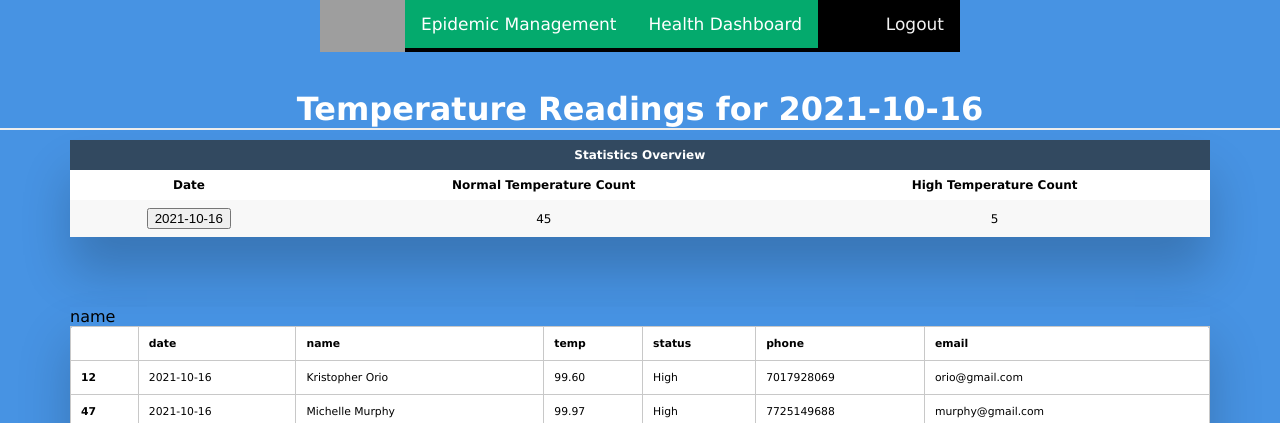
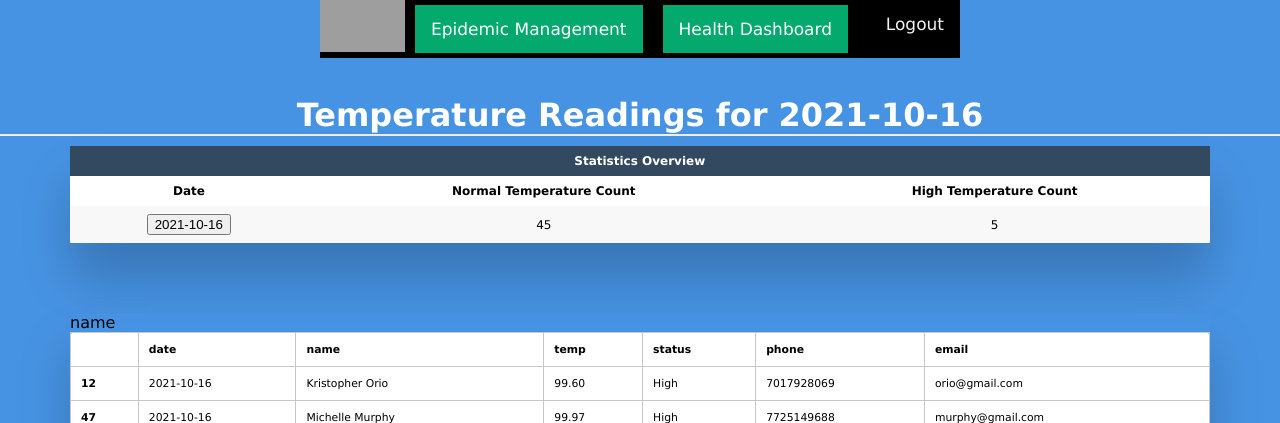
Before and after one commit to InsertWittyCommentHere/CAC-Temperature-Monitor-App, a Flask app: page /plot16 in a window 1280 px wide. Shown: the top 423 px of the page. Run offline with Flask 2, Linux system fonts and the light colour scheme; some libraries are stand-ins or nearby versions; grey boxes are pictures that could not be loaded.

Commit message:
Update plots16.html

```diff
--- a/templates/plots16.html
+++ b/templates/plots16.html
@@ -69,6 +69,8 @@ body {
   color: white;
   text-align: left;
   float: left;
+  margin: 5px 10px;
+
 }
 
 .topnav a.active:hover {
@@ -246,10 +248,10 @@ table.dataframe th, .dataframe td {
 </style>
  <body>
   <div class="topnav">
-	  <img src="https://www.un.org/sites/un2.un.org/files/field/image/1583952355.1997.jpg" height="52px" width="85px" alt="Icon" align="left">
-  	  <a class="active" href="{{ url_for('read2') }}">Epidemic Management</a>
-  	  <a class="active" href="{{ url_for('plotgraphs') }}">Health Dashboard </a>
-  	  <a class="logout" href="{{ url_for('logout') }}">Logout</a>
+	<img src="https://www.un.org/sites/un2.un.org/files/field/image/1583952355.1997.jpg" height="52px" width="85px" alt="Icon" align="left">
+    <a class="active" href="{{ url_for('read2') }}">Epidemic Management</a>
+    <a class="active" href="{{ url_for('plotgraphs') }}">Health Dashboard</a>
+    <a class="logout" href="{{ url_for('logout') }}">Logout</a>
 </div>
 <br>
 <br>
```
